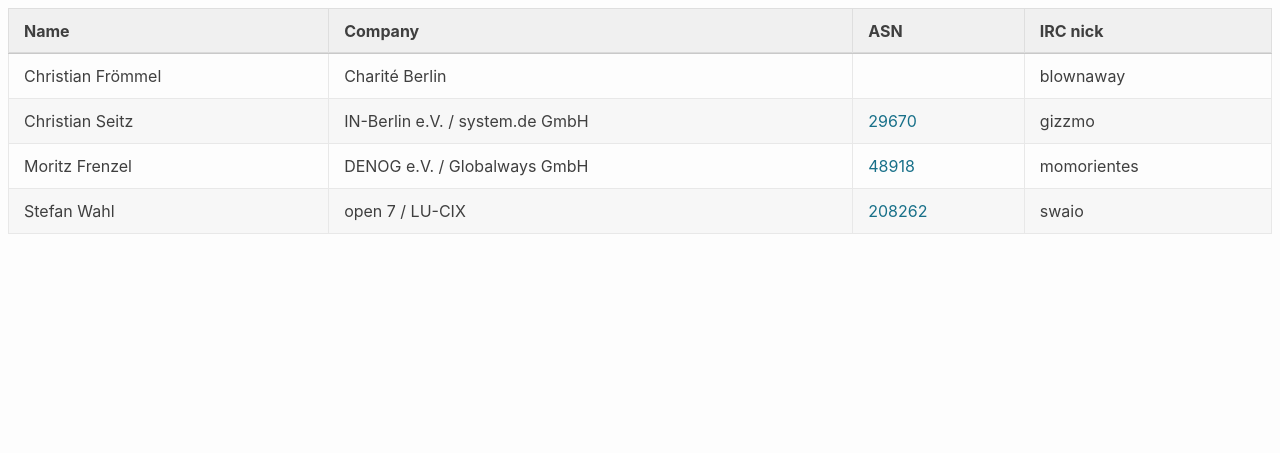
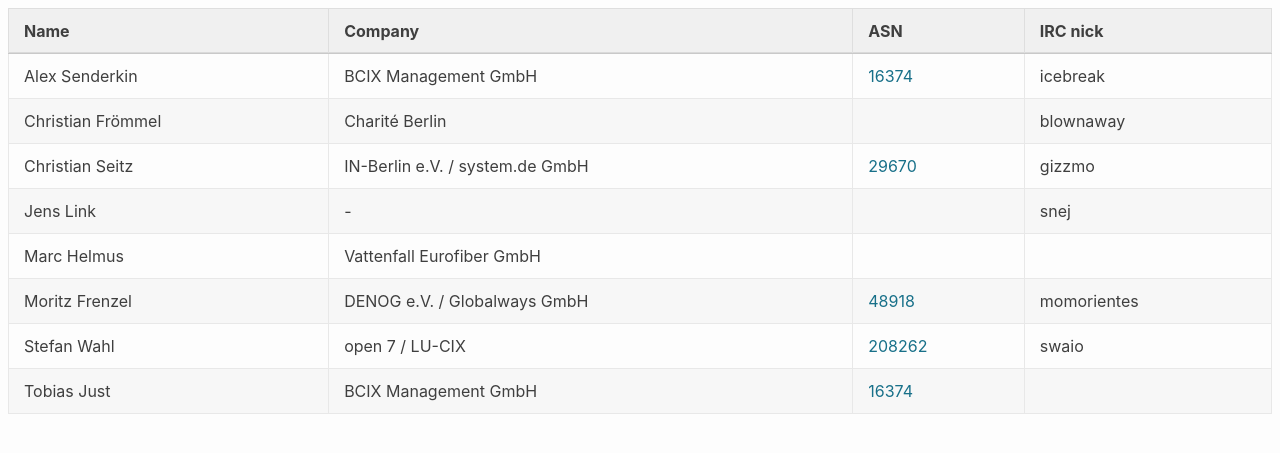
Before and after one commit to denog/pretix-attendeelist, a Jekyll site: the page built from meetup2023_02/index.markdown, in a window 1280 px wide. Shown: the top 453 px of the page. Built offline with Jekyll 4.4.1, drawn with Linux system fonts in a browser that asks for light colours.

Commit message:
Latest data: Tue Mar  7 16:10:43 UTC 2023

```diff
--- a/_data/attendees_denog_meetup_2023_02.json
+++ b/_data/attendees_denog_meetup_2023_02.json
@@ -1,4 +1,10 @@
 [
+  {
+    "name": "Alex Senderkin",
+    "company": "BCIX Management GmbH",
+    "irc": "icebreak",
+    "asn": "16374"
+  },
   {
     "name": "Christian Frömmel",
     "company": "Charité Berlin",
@@ -12,6 +18,18 @@
     "asn": "29670"
   },
   {
+    "name": "Jens Link",
+    "company": "-",
+    "irc": "snej",
+    "asn": null
+  },
+  {
+    "name": "Marc Helmus",
+    "company": "Vattenfall Eurofiber GmbH",
+    "irc": null,
+    "asn": null
+  },
+  {
     "name": "Moritz Frenzel",
     "company": "DENOG e.V. / Globalways GmbH",
     "irc": "momorientes",
@@ -22,5 +40,11 @@
     "company": "open 7 / LU-CIX",
     "irc": "swaio",
     "asn": "208262"
+  },
+  {
+    "name": "Tobias Just",
+    "company": "BCIX Management GmbH",
+    "irc": null,
+    "asn": "16374"
   }
 ]
```
